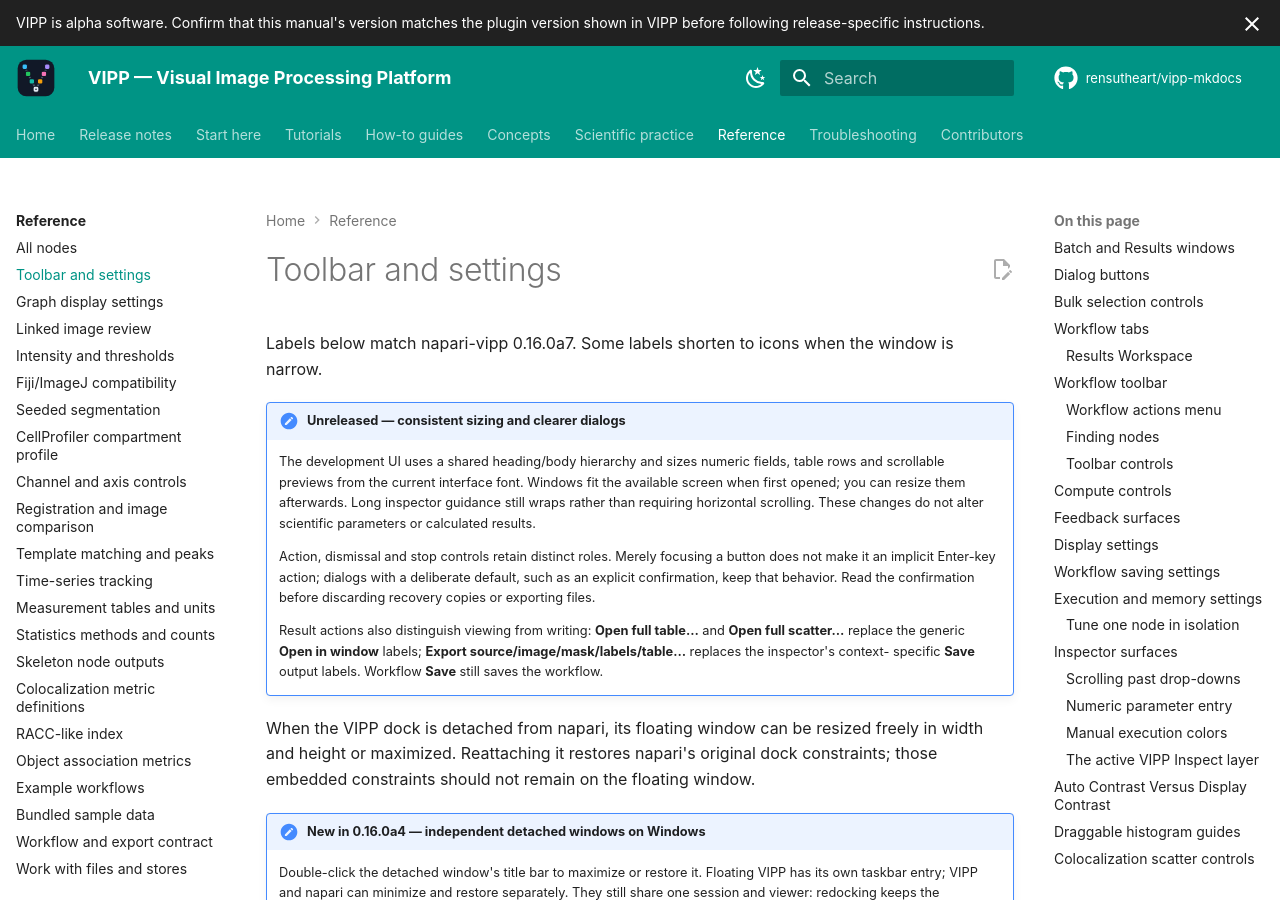
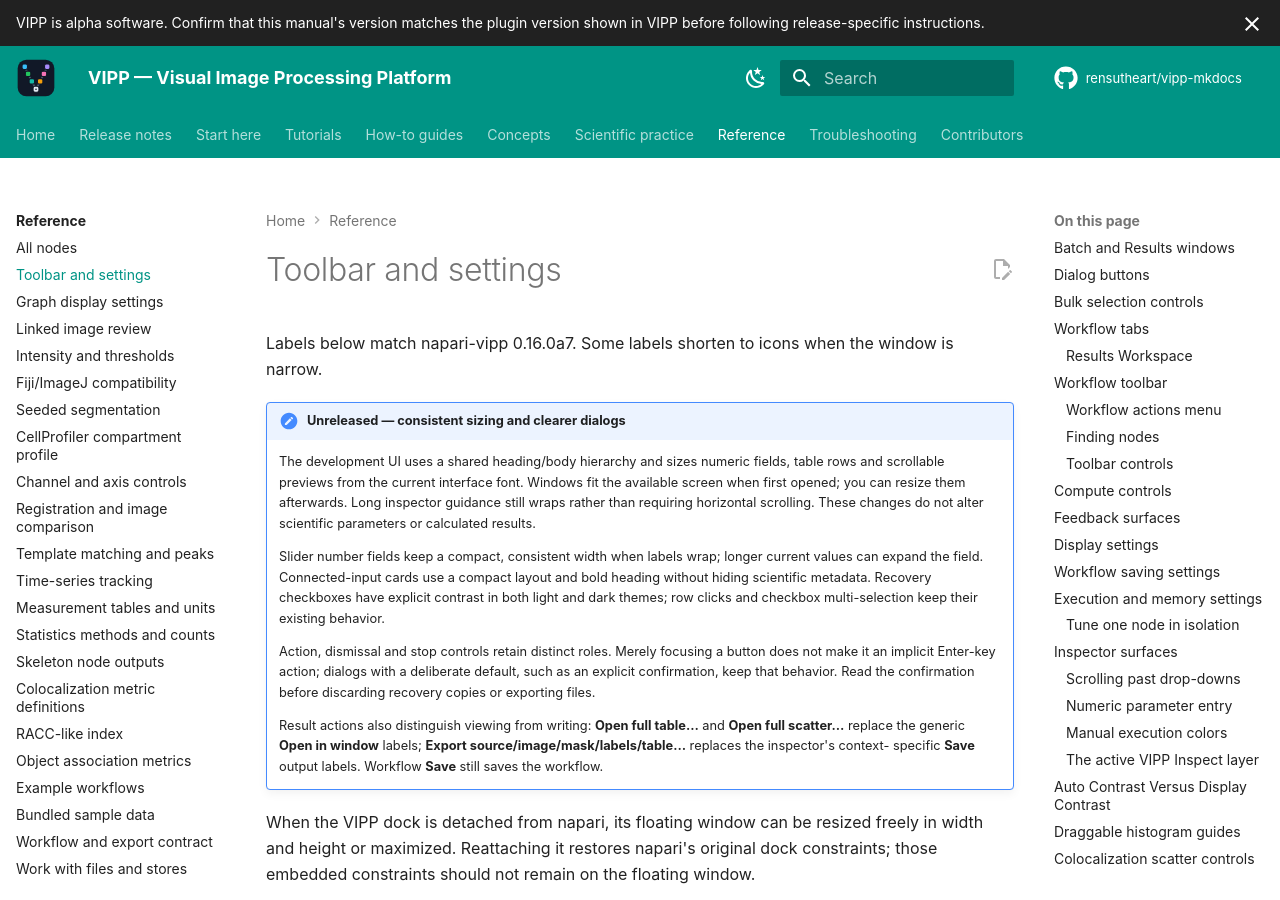
Before and after one commit to rensutheart/vipp-mkdocs, an MkDocs documentation site: the page built from docs/reference/interface.md, in a window 1280 px wide and 900 px high. Built offline with MkDocs 1.6.1 and Material for MkDocs 9.7.7, drawn with Linux system fonts in a browser that asks for light colours; plug-ins that fetch from the network failed and are left out; comment, search, counter and statistics services are not loaded; the version menu is left out.

Commit message:
Document inspector and recovery review refinements

```diff
--- a/docs/reference/interface.md
+++ b/docs/reference/interface.md
@@ -10,6 +10,12 @@
     afterwards. Long inspector guidance still wraps rather than requiring
     horizontal scrolling. These changes do not alter scientific parameters or
     calculated results.
+
+    Slider number fields keep a compact, consistent width when labels wrap;
+    longer current values can expand the field. Connected-input cards use a
+    compact layout and bold heading without hiding scientific metadata.
+    Recovery checkboxes have explicit contrast in both light and dark themes;
+    row clicks and checkbox multi-selection keep their existing behavior.
 
     Action, dismissal and stop controls retain distinct roles. Merely focusing
     a button does not make it an implicit Enter-key action; dialogs with a
```
